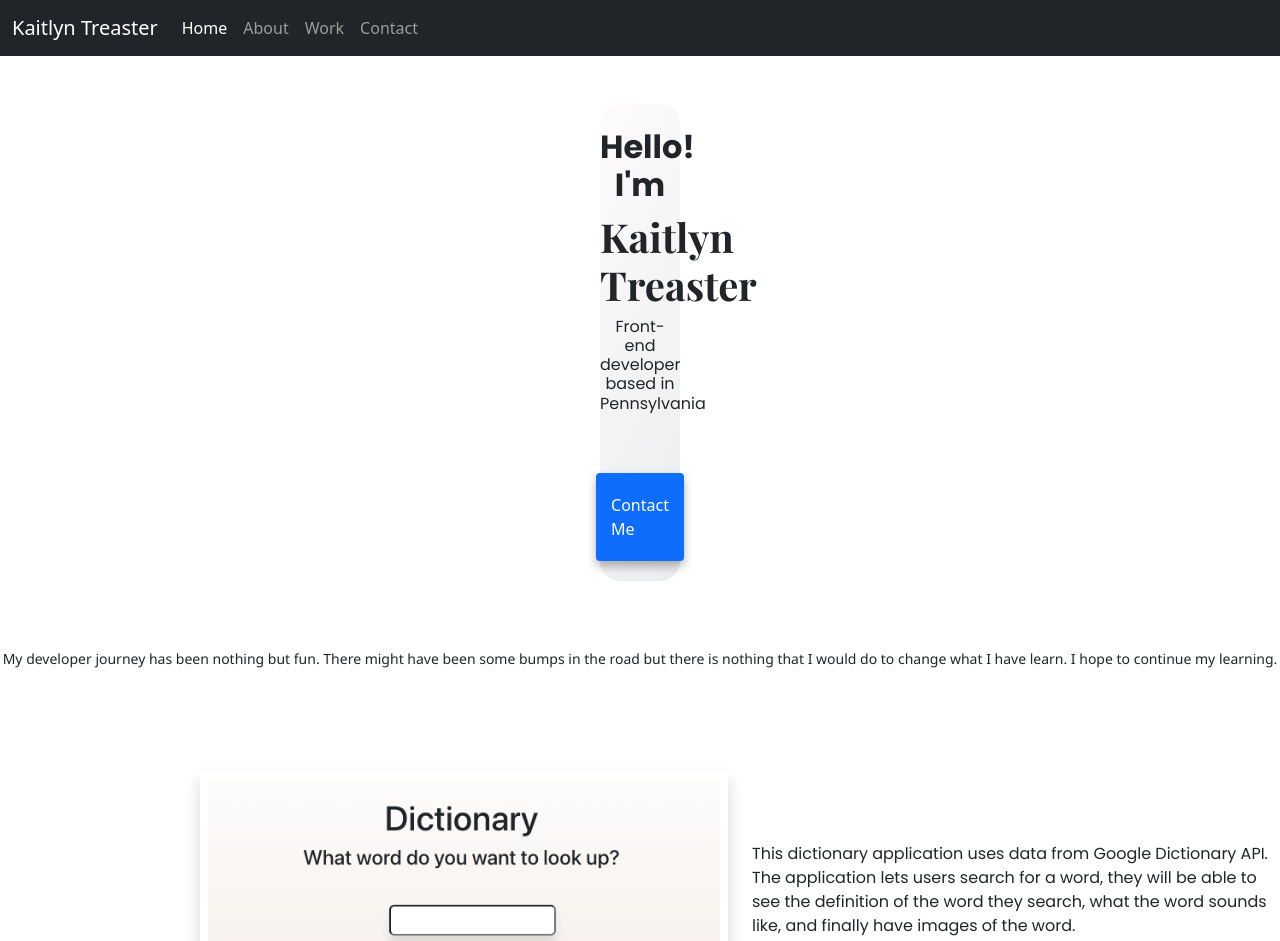
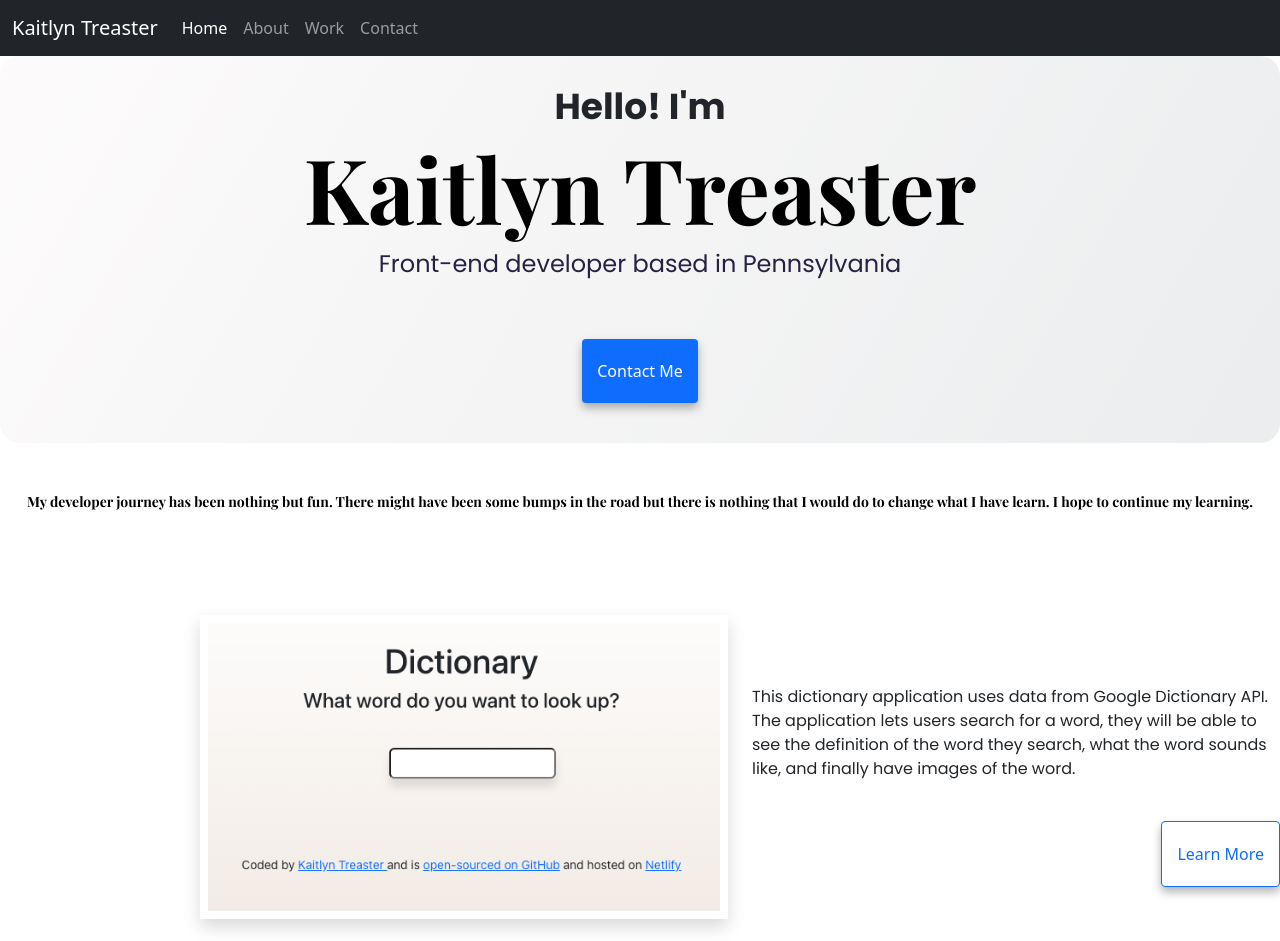
Before and after one commit to kaitlyn-treaster/portfolio-project, a plain HTML site: page index.html in a window 1280 px wide. Shown: the top 941 px of the page. Drawn offline with nearby package versions, Linux system fonts and the light colour scheme.

Commit message:
Update to hero

```diff
--- a/index.html
+++ b/index.html
@@ -54,18 +54,17 @@
           </div>
         </div>
     </nav>
-    <br />
-    <br />
 
-    <section>
-        <br />
-        <h2>Hello! I'm</h2>
-        <h1>Kaitlyn Treaster</h1>
-        <h3>Front-end developer based in Pennsylvania</h3>
-        <div class="navigation-links pb-20">
-          <a href="contact.html" class="contact-link">Contact me</a>
-        </div>
-    </section>
+    <div class="hero">
+      <br />
+      <p>Hello! I'm</p>
+      <h1>Kaitlyn Treaster</h1>
+      <h2>Front-end developer based in Pennsylvania</h2>
+      <div class="navigation-links pb-20">
+        <a href="contact.html" class="contact-link">Contact me</a>
+      </div>
+    </div>
+
     <br />
     <br />
 
--- a/src/styles.css
+++ b/src/styles.css
@@ -5,40 +5,51 @@
   }
 
 
-h1,
-h2,
-h3 {
-    text-align: center;
+h1, h2, h3, h4, h5, h6 {
+    color: black;
+    font-family: 'Playfair Display', serif;
+    font-weight: bold;
 }
 
 h1 {
-    font-family: 'Playfair Display', serif;
+    font-size: 90px;
 }
 
-h2 {
+
+p {
     font-family: 'Poppins', sans-serif;
-    font-weight: 700;
+    font-size: normal;
 }
 
-h3 {
+.hero {
+    background-image: linear-gradient(120deg, #fdfbfb 0%, #ebedee 100%);
+    margin: auto;
+    border-radius: 20px;
+    padding-bottom: 20px;
+    text-align: center;
+
+}
+
+.hero p {
+    font-size: 36px;
+    font-weight: bold;
+    margin: 0;
+}
+
+.hero h2 {
     font-family: 'Poppins', sans-serif;
-    font-size: medium;
+    font-weight: normal;
+    font-size: 24px;
+    color: #272142;
 }
 
 img {
     max-width: 70%;
 }
 
-section {
-    background-image: linear-gradient(120deg, #fdfbfb 0%, #ebedee 100%);
-    margin: auto 600px;
-    border-radius: 20px;
-    margin-bottom: 20px;
-}
 
 h4 {
     text-align: center;
-    font-family: 'Segoe UI', Tahoma, Geneva, Verdana, sans-serif;
     font-size: medium;
 }
 
```
